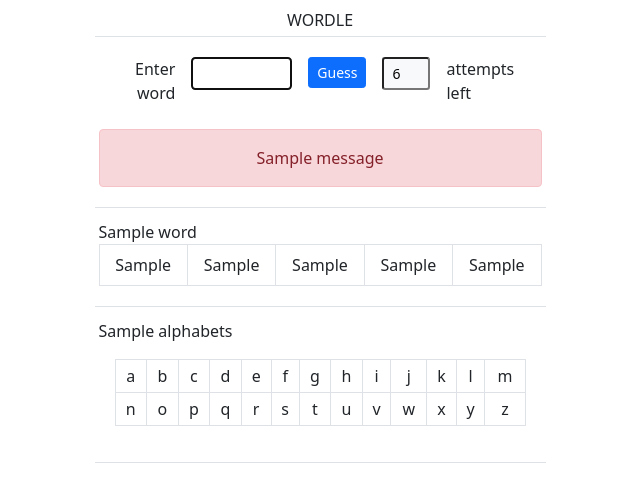
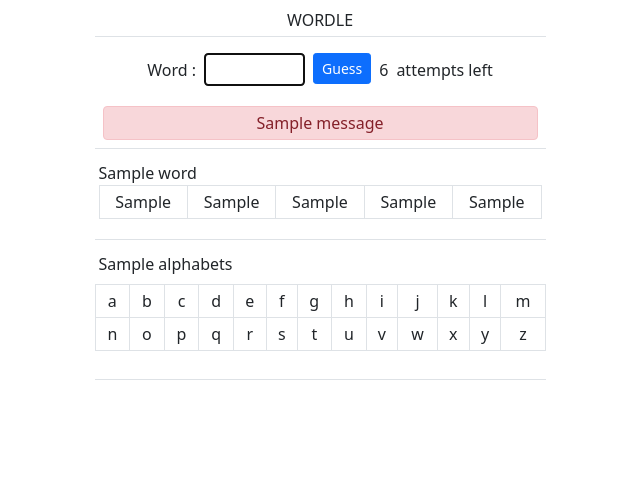
Before and after one commit to ragsub/smpleword, a Django app: template wordle/templates/wordle/wordle.html in a window 1280 px wide. Shown: the top 502 px of the page, without its empty margins (324-964 px from the left). Run offline with Django 4.2, Linux system fonts and the light colour scheme; tables that the repository leaves empty hold one stand-in row (values such as "Sample post"); the template is opened without the code that fills it: values that come from a table or form of the project are taken from there, most other values are stand-ins (such as "Sample title", 1, 10 or a date in 2020); one stand-in notice (Sample message) is shown.

Commit message:
formatting changes for mobile

```diff
--- a/wordle/forms.py
+++ b/wordle/forms.py
@@ -7,7 +7,7 @@
     word = forms.CharField(
         max_length=5,
         min_length=5,
-        label='Enter word',
+        label='Word :',
         validators=[alpha],
         widget = forms.TextInput (
             attrs = ({
@@ -15,7 +15,8 @@
                 'size':5,
                 'pattern':'[A-Za-z]+',
                 'title':'Only alphabets',
-                'class':'form-control-sm'
+                'class':'form-control-sm',
+                'x-ref':'guess'
             })
         )
     )
@@ -24,14 +25,14 @@
         max_value=6,
         initial=6,
         required = False,
-        widget = forms.NumberInput(
-            attrs = ({
-                'readonly':'readonly',
-                'style':'width:6ch',
-                'class':'bg-light form-control-sm'
-            })
-        )
-    )
+        widget = forms.HiddenInput())
+ #           attrs = ({
+ #               'readonly':'readonly',
+ #               'style':'width:6ch',
+ #               'class':'bg-light form-control-sm'
+ #           })
+ #       )
+ #   )
 
     target_word = forms.CharField(
         required=False,
--- a/wordle/templates/wordle/__include.html
+++ b/wordle/templates/wordle/__include.html
@@ -1,2 +1,3 @@
 <link href="https://cdn.jsdelivr.net/npm/bootstrap@5.0.2/dist/css/bootstrap.min.css" rel="stylesheet" integrity="sha384-EVSTQN3/azprG1Anm3QDgpJLIm9Nao0Yz1ztcQTwFspd3yD65VohhpuuCOmLASjC" crossorigin="anonymous">
 <script src="https://cdn.jsdelivr.net/npm/bootstrap@5.0.2/dist/js/bootstrap.bundle.min.js" integrity="sha384-MrcW6ZMFYlzcLA8Nl+NtUVF0sA7MsXsP1UyJoMp4YLEuNSfAP+JcXn/tWtIaxVXM" crossorigin="anonymous"></script>
+<script src="//unpkg.com/alpinejs" defer></script>
--- a/wordle/templates/wordle/wordle.html
+++ b/wordle/templates/wordle/wordle.html
@@ -23,19 +23,22 @@
                     </div>
                     <div class="row">
                         <div class="col">
-                            <div class="container m-1 p-1 border-bottom">
-                                <table class="table table-borderless w-auto">
+                            <div class="container m-1 p-1 border-bottom" x-init="$refs.guess.focus()">
+                                <center>
+                                <table class="table table-sm table-borderless w-auto">
                                     <tr>
                                         <td class="text-end align-middle">{{form.word.label}}</td>
                                         <td>{{form.word}}</td>
                                         <td><button class="btn btn-primary btn-sm">Guess</button></td>
-                                        <td>{{form.attempts_left}}</td>
-                                        <td class="align-middle">attempts left</td>
+                                        <td class="align-middle">{{form.attempts_left.value}}</td>
+                                        <td class="text-start align-middle">attempts left</td>
                                     </tr>
                                 </table>
+                                </center>
                                 {{form.target_word}}
+                                {{form.attempts_left}}
                                 {% for message in messages %}
-                                    <center><div class="alert {% if message.tags == 'safe success'%} alert-success {%else%} alert-danger {%endif%}">{{ message |safe }}</div></center>
+                                    <center><div class="alert p-1 m-1 {% if message.tags == 'safe success'%} alert-success {%else%} alert-danger {%endif%}">{{ message |safe }}</div></center>
                                 {% endfor %}
 
                             </div>
@@ -44,7 +47,7 @@
                     <div class="row">
                         <div class="col">
                             <div class="container m-1 p-1 border-bottom">
-                                <table class="table table-bordered">
+                                <table class="table table-sm table-bordered">
                                     {% for word in words %}
                                         {{word}}
                                         <tr>
@@ -64,7 +67,7 @@
                             <div class="container m-1 p-1 border-bottom">
                                 {{alphabets}}
                                 {{alphabets.management_form}}
-                                <div class="row m-1 p-1">
+                                <div class="row">
                                     <div class="col m-1 p-1">
                                         <table class="table table-sm table-bordered">
                                             <tr>
```
